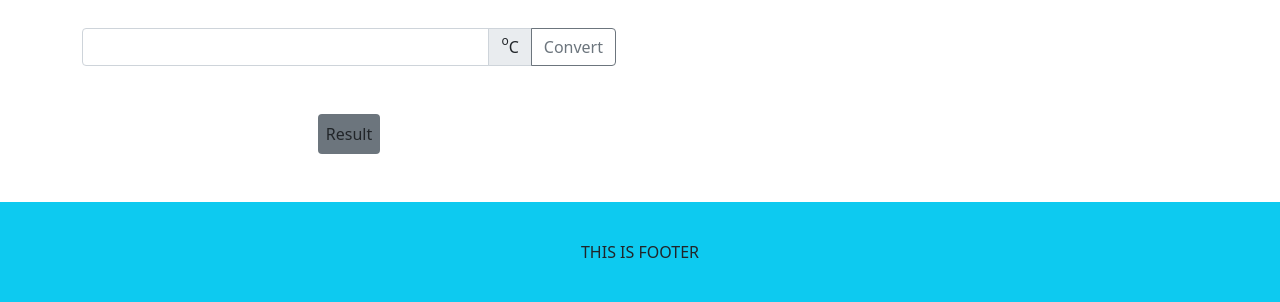
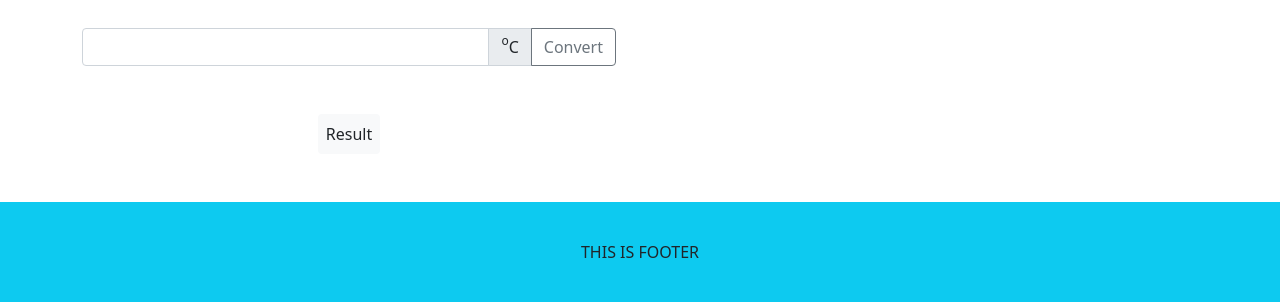
Before and after one commit to zsaidov1988/Convert-Celsius-Fahrenheit, a plain HTML site: page index.html in a window 1280 px wide. Shown: the part 681-983 px from the top of the page. Drawn offline with Linux system fonts and the light colour scheme.

Commit message:
Add styles

```diff
--- a/index.html
+++ b/index.html
@@ -90,7 +90,7 @@
             </div>
 
             <div class="mt-5 d-flex align-items-center justify-content-center">
-              <output class="js-output p-2 bg-secondary rounded-2">Result</output>
+              <output class="js-output p-2 bg-light rounded-2">Result</output>
             </div>
 
           </div>
```
